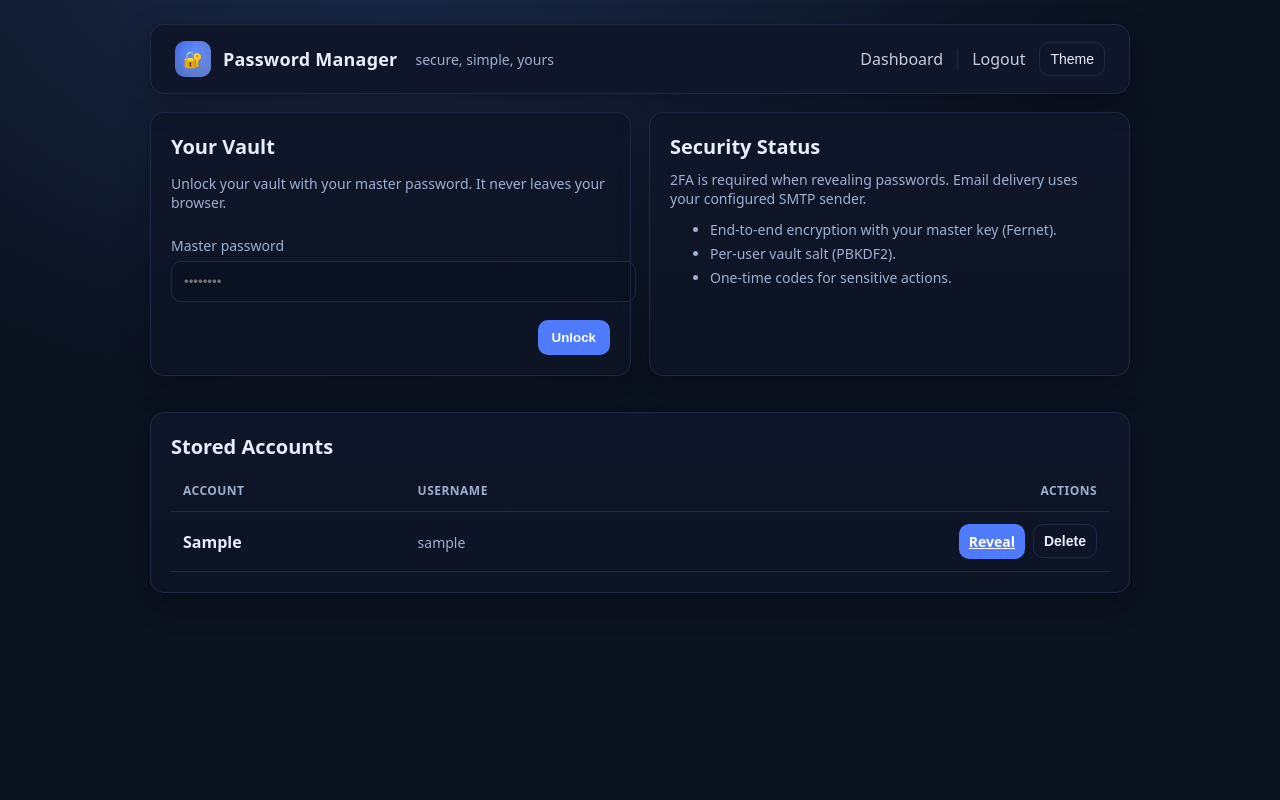
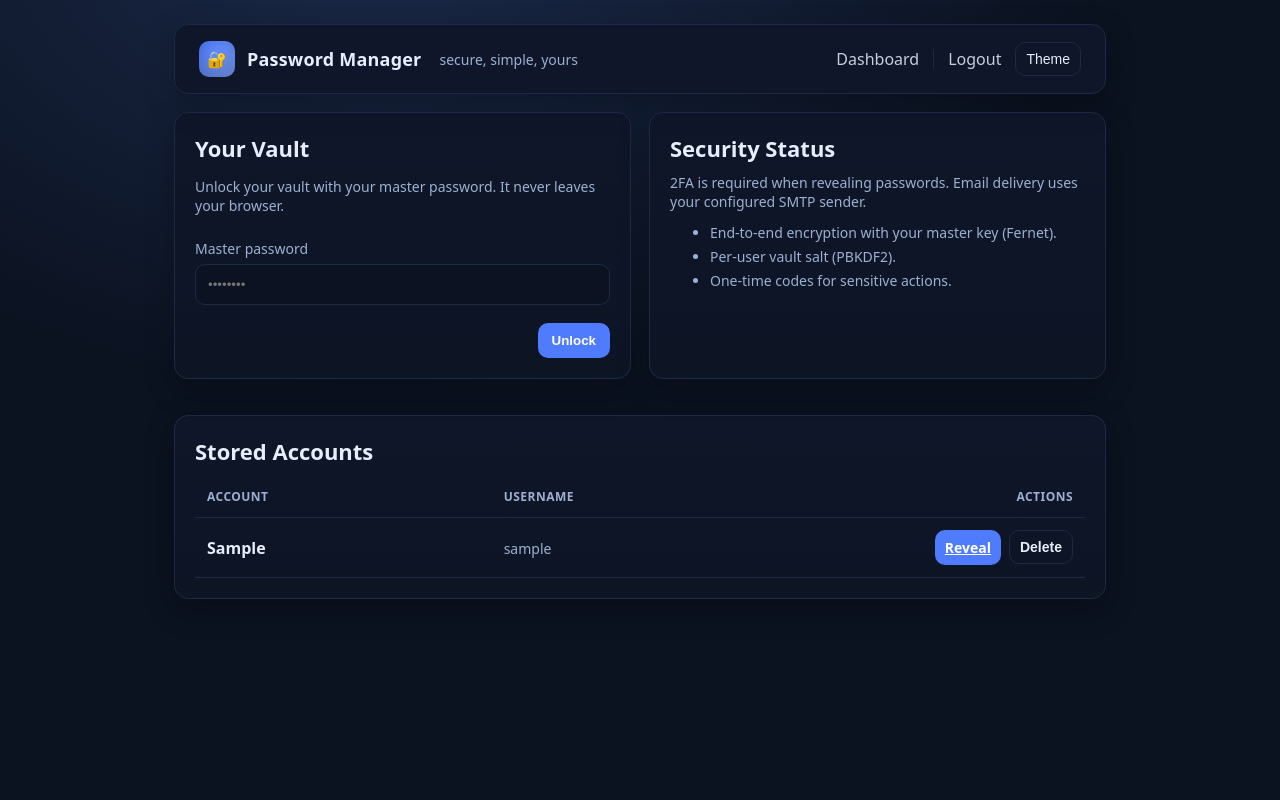
Before and after one commit to RonitManchanda/password-manager-web, a Flask app: page /dashboard in a window 1280 px wide. Run offline with Flask 3, Linux system fonts and the light colour scheme; the visitor is signed in with stand-in values (Sample User, id 1); tables that the repository leaves empty hold one stand-in row (values such as "Sample post"); some libraries are stand-ins or nearby versions.

Commit message:
New updates

```diff
--- /dev/null
+++ b/static/css/style.css
@@ -0,0 +1,124 @@
+/* ====== Reset & layout guards ====== */
+*, *::before, *::after { box-sizing: border-box; }
+html, body { height: 100%; }
+:root {
+  --bg: #0b1220;
+  --panel: #0f1629;
+  --panel-2: #0d1424;
+  --text: #e7eefb;
+  --muted: #9db0d0;
+  --primary: #4f7cff;
+  --primary-2: #3b63d6;
+  --border: #1e2a44;
+  --danger: #ef4444;
+  --success: #10b981;
+  --shadow: 0 10px 30px rgba(0,0,0,.25);
+  --radius: 14px;
+}
+[data-theme="light"]{
+  --bg:#f7f9ff; --panel:#fff; --panel-2:#f3f6ff;
+  --text:#0b1220; --muted:#50607a;
+  --primary:#3056ff; --primary-2:#2445d9;
+  --border:#e3e8f6; --shadow: 0 8px 24px rgba(14, 30, 80, .08);
+}
+
+/* ====== Base ====== */
+body {
+  margin: 0;
+  font-family: ui-sans-serif, system-ui, -apple-system, Segoe UI, Roboto, "Helvetica Neue", Arial, "Apple Color Emoji", "Segoe UI Emoji";
+  color: var(--text);
+  background: radial-gradient(1200px 800px at 30% -10%, #1b2a4a 0%, transparent 60%), var(--bg);
+}
+.container { max-width: 980px; margin: 0 auto; padding: 24px; }
+
+/* ====== Header / Nav ====== */
+.nav {
+  display:flex; align-items:center; justify-content:space-between;
+  padding:16px 24px; background:var(--panel); border:1px solid var(--border);
+  border-radius: var(--radius); box-shadow: var(--shadow);
+  position: sticky; top: 16px; z-index: 10; backdrop-filter: blur(6px);
+}
+.brand { display:flex; gap:12px; align-items:center; }
+.badge {
+  width:36px;height:36px;border-radius:10px; display:grid;place-items:center;
+  background:linear-gradient(135deg, var(--primary), #7ea2ff); color:white; font-weight:700;
+  box-shadow: inset 0 -8px 20px rgba(0,0,0,.25);
+}
+.brand h1 { font-size:18px; margin:0; letter-spacing:.2px; }
+.nav a { color: var(--text); text-decoration:none; opacity:.85; }
+.nav .links { display:flex; gap:14px; align-items:center; }
+.divider { width:1px; height:20px; background:var(--border); }
+
+/* ====== Cards / common ====== */
+.card {
+  background: linear-gradient(180deg, var(--panel), var(--panel-2));
+  border:1px solid var(--border);
+  border-radius: var(--radius);
+  padding: 20px;
+  margin: 18px 0;
+  box-shadow: var(--shadow);
+  overflow: hidden; /* clips focus rings */
+}
+.card h2 { margin: 0 0 10px; font-size: 22px; }
+.subtle { color: var(--muted); font-size: 14px; }
+
+/* ====== Form elements ====== */
+label { display:block; margin:10px 0 6px; font-size:14px; color:var(--muted); }
+.input, select, textarea {
+  width: 100%;
+  max-width: 100%;
+  display: block;
+  padding: 12px 12px;
+  border-radius: 10px;
+  border: 1px solid var(--border);
+  outline: none;
+  background: rgba(0,0,0,.12);
+  color: var(--text);
+}
+.btn {
+  appearance:none; border:none; cursor:pointer; font-weight:600;
+  background: var(--primary); color:#fff; padding:10px 14px;
+  border-radius:10px; transition:transform .03s ease, filter .2s ease, background .2s ease;
+}
+.btn:hover { filter: brightness(1.05); }
+.btn:active { transform: translateY(1px); }
+.btn.secondary { background: transparent; color: var(--text); border:1px solid var(--border); }
+.btn.danger { background: var(--danger); }
+.btn.sm { padding:8px 10px; font-size: 14px; }
+.btn:disabled { opacity:.6; cursor:not-allowed; }
+
+.grid { display:grid; gap: 18px; }
+@media (min-width: 900px) { .grid.two { grid-template-columns: minmax(0,1fr) minmax(0,1fr); } }
+
+.flash {
+  padding:12px 14px; border-radius:10px; margin:10px 0; border:1px solid var(--border);
+  background:rgba(255,255,255,.04);
+}
+
+/* ====== Table (responsive) ====== */
+.table { width:100%; border-collapse: collapse; table-layout: fixed; }
+.table th, .table td { padding:12px; border-bottom:1px solid var(--border); word-break: break-word; }
+.table th { text-align:left; font-size:12px; color:var(--muted); font-weight:600; text-transform:uppercase; letter-spacing:.04em; }
+.row-actions { display:flex; gap:8px; justify-content:flex-end; }
+
+@media (max-width: 680px){
+  .table, .table thead, .table tbody, .table th, .table td, .table tr { display:block; }
+  .table tr { border:1px solid var(--border); border-radius:12px; margin: 10px 0; background: var(--panel); }
+  .table td { border: none; border-bottom:1px dashed var(--border); }
+  .table td:last-child { border-bottom:none; }
+  .row-actions { justify-content:flex-start; }
+}
+
+/* ====== Empty state ====== */
+.empty { text-align:center; padding:30px; color:var(--muted); }
+.empty .emoji {
+  font-size:36px; display:inline-grid; place-items:center; width:64px; height:64px;
+  border-radius:18px; background:rgba(255,255,255,.06); margin-bottom:10px;
+  border:1px dashed var(--border);
+}
+
+/* ====== Theme toggle ====== */
+.toggle {
+  border:1px solid var(--border); background:transparent; color:var(--text);
+  padding:8px 10px; border-radius:10px; font-size:14px;
+}
--- a/templates/base.html
+++ b/templates/base.html
@@ -4,138 +4,11 @@
     <meta charset="utf-8" />
     <title>Password Manager</title>
     <meta name="viewport" content="width=device-width, initial-scale=1" />
-    <style>
-      /* --------- Theme tokens ---------- */
-      :root {
-        --bg: #0b1220;
-        --panel: #0f1629;
-        --panel-2: #0d1424;
-        --text: #e7eefb;
-        --muted: #9db0d0;
-        --primary: #4f7cff;
-        --primary-2: #3b63d6;
-        --border: #1e2a44;
-        --danger: #ef4444;
-        --warning: #f59e0b;
-        --success: #10b981;
-        --shadow: 0 10px 30px rgba(0,0,0,.25);
-        --radius: 14px;
-      }
-      [data-theme="light"]{
-        --bg:#f7f9ff;
-        --panel:#ffffff;
-        --panel-2:#f3f6ff;
-        --text:#0b1220;
-        --muted:#50607a;
-        --primary:#3056ff;
-        --primary-2:#2445d9;
-        --border:#e3e8f6;
-        --shadow: 0 8px 24px rgba(14, 30, 80, .08);
-      }
-
-      /* --------- Base layout ---------- */
-      html, body { height: 100%; }
-      body {
-        margin: 0;
-        font-family: ui-sans-serif, system-ui, -apple-system, Segoe UI, Roboto, "Helvetica Neue", Arial, "Apple Color Emoji", "Segoe UI Emoji";
-        color: var(--text);
-        background: radial-gradient(1200px 800px at 30% -10%, #1b2a4a 0%, transparent 60%), var(--bg);
-      }
-      .container { max-width: 980px; margin: 0 auto; padding: 24px; }
-
-      /* --------- Header / Nav ---------- */
-      .nav {
-        display:flex; align-items:center; justify-content:space-between;
-        padding:16px 24px; background:var(--panel); border:1px solid var(--border);
-        border-radius: var(--radius); box-shadow: var(--shadow);
-        position: sticky; top: 16px; z-index: 10; backdrop-filter: blur(6px);
-      }
-      .brand { display:flex; gap:12px; align-items:center; }
-      .badge {
-        width:36px;height:36px;border-radius:10px; display:grid;place-items:center;
-        background:linear-gradient(135deg, var(--primary), #7ea2ff); color:white; font-weight:700;
-        box-shadow: inset 0 -8px 20px rgba(0,0,0,.25);
-      }
-      .brand h1 { font-size:18px; margin:0; letter-spacing:.2px; }
-      .nav a { color: var(--text); text-decoration:none; opacity:.85; }
-      .nav .links { display:flex; gap:14px; align-items:center; }
-      .divider { width:1px; height:20px; background:var(--border); }
-
-      /* --------- Components ---------- */
-      .card {
-        background: linear-gradient(180deg, var(--panel), var(--panel-2));
-        border:1px solid var(--border);
-        border-radius: var(--radius);
-        padding: 20px;
-        margin: 18px 0;
-        box-shadow: var(--shadow);
-      }
-      .card h2 { margin: 0 0 10px; font-size: 20px; }
-      .subtle { color: var(--muted); font-size: 14px; }
-
-      .btn {
-        appearance:none; border:none; cursor:pointer; font-weight:600;
-        background: var(--primary); color:#fff; padding:10px 14px;
-        border-radius:10px; transition:transform .03s ease, filter .2s ease, background .2s ease;
-      }
-      .btn:hover { filter: brightness(1.05); }
-      .btn:active { transform: translateY(1px); }
-      .btn.secondary { background: transparent; color: var(--text); border:1px solid var(--border); }
-      .btn.danger { background: var(--danger); }
-      .btn.ghost { background: transparent; color: var(--text); }
-      .btn.sm { padding:8px 10px; font-size: 14px; }
-
-      .input, select, textarea {
-        width:100%; padding:12px 12px; border-radius:10px; border:1px solid var(--border);
-        outline:none; background:rgba(0,0,0,.12); color:var(--text);
-      }
-      label { display:block; margin:10px 0 6px; font-size:14px; color:var(--muted); }
-
-      .grid { display:grid; gap: 18px; }
-      @media (min-width: 900px) { .grid.two { grid-template-columns: 1fr 1fr; } }
-
-      .flash {
-        padding:12px 14px; border-radius:10px; margin:10px 0; border:1px solid var(--border);
-        background:rgba(255,255,255,.04);
-      }
-
-      /* --------- Table (responsive) ---------- */
-      .table { width:100%; border-collapse: collapse; }
-      .table th, .table td { padding:12px; border-bottom:1px solid var(--border); }
-      .table th { text-align:left; font-size:12px; color:var(--muted); font-weight:600; text-transform:uppercase; letter-spacing:.04em; }
-      .row-actions { display:flex; gap:8px; justify-content:flex-end; }
-      /* Cards on narrow screens */
-      @media (max-width: 680px){
-        .table, .table thead, .table tbody, .table th, .table td, .table tr { display:block; }
-        .table tr { border:1px solid var(--border); border-radius:12px; margin: 10px 0; background: var(--panel); }
-        .table td { border: none; border-bottom:1px dashed var(--border); }
-        .table td:last-child { border-bottom:none; }
-        .row-actions { justify-content:flex-start; }
-      }
-
-      /* --------- Empty state ---------- */
-      .empty {
-        text-align:center; padding:30px; color:var(--muted);
-      }
-      .empty .emoji {
-        font-size:36px; display:inline-grid; place-items:center; width:64px; height:64px;
-        border-radius:18px; background:rgba(255,255,255,.06); margin-bottom:10px;
-        border:1px dashed var(--border);
-      }
-
-      /* --------- Theme toggle ---------- */
-      .toggle {
-        border:1px solid var(--border); background:transparent; color:var(--text);
-        padding:8px 10px; border-radius:10px; font-size:14px;
-      }
-    </style>
+    <link rel="stylesheet" href="{{ url_for('static', filename='css/style.css') }}">
     <script>
-      // simple theme toggle persisted in localStorage
+      // theme toggle persisted in localStorage
       const applyTheme = t => document.documentElement.setAttribute('data-theme', t);
-      try {
-        const saved = localStorage.getItem('theme') || 'dark';
-        applyTheme(saved);
-      } catch(e){}
+      try { applyTheme(localStorage.getItem('theme') || 'dark'); } catch(e){}
       function toggleTheme(){
         const curr = document.documentElement.getAttribute('data-theme') || 'dark';
         const next = curr === 'dark' ? 'light' : 'dark';
```
